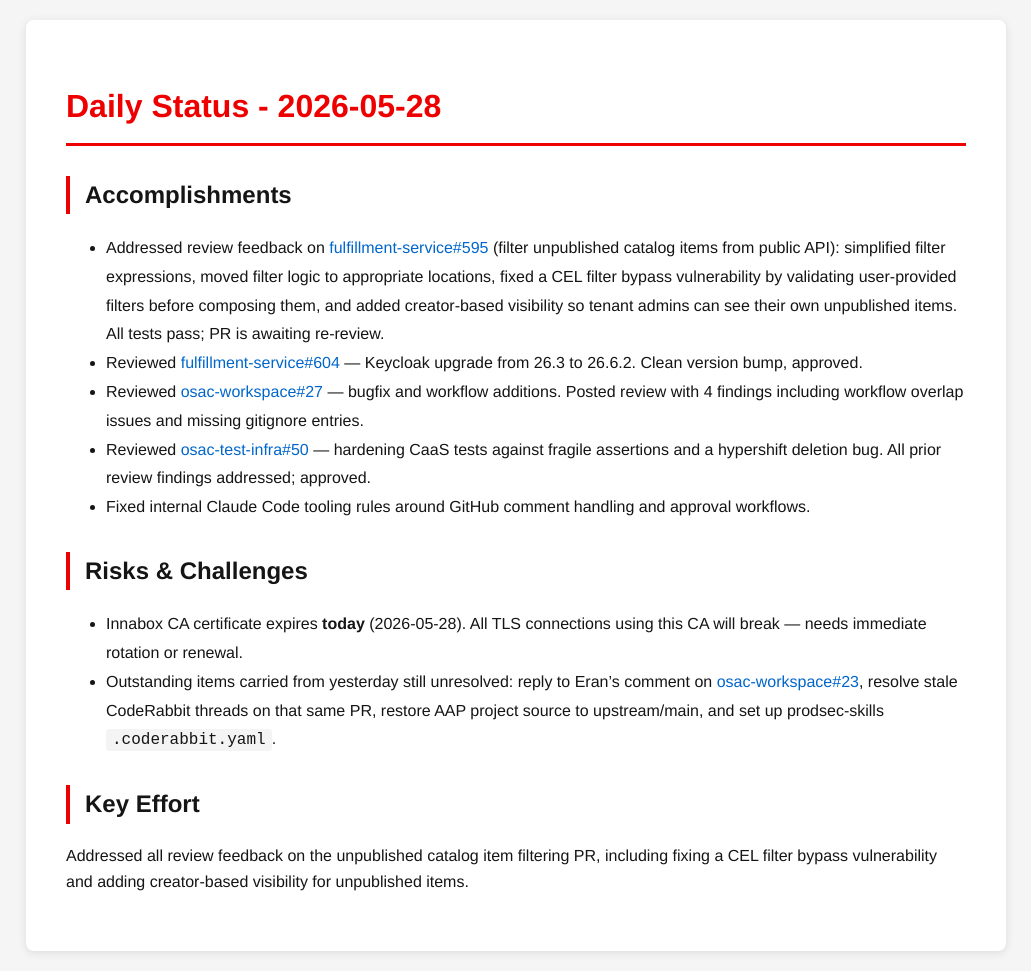
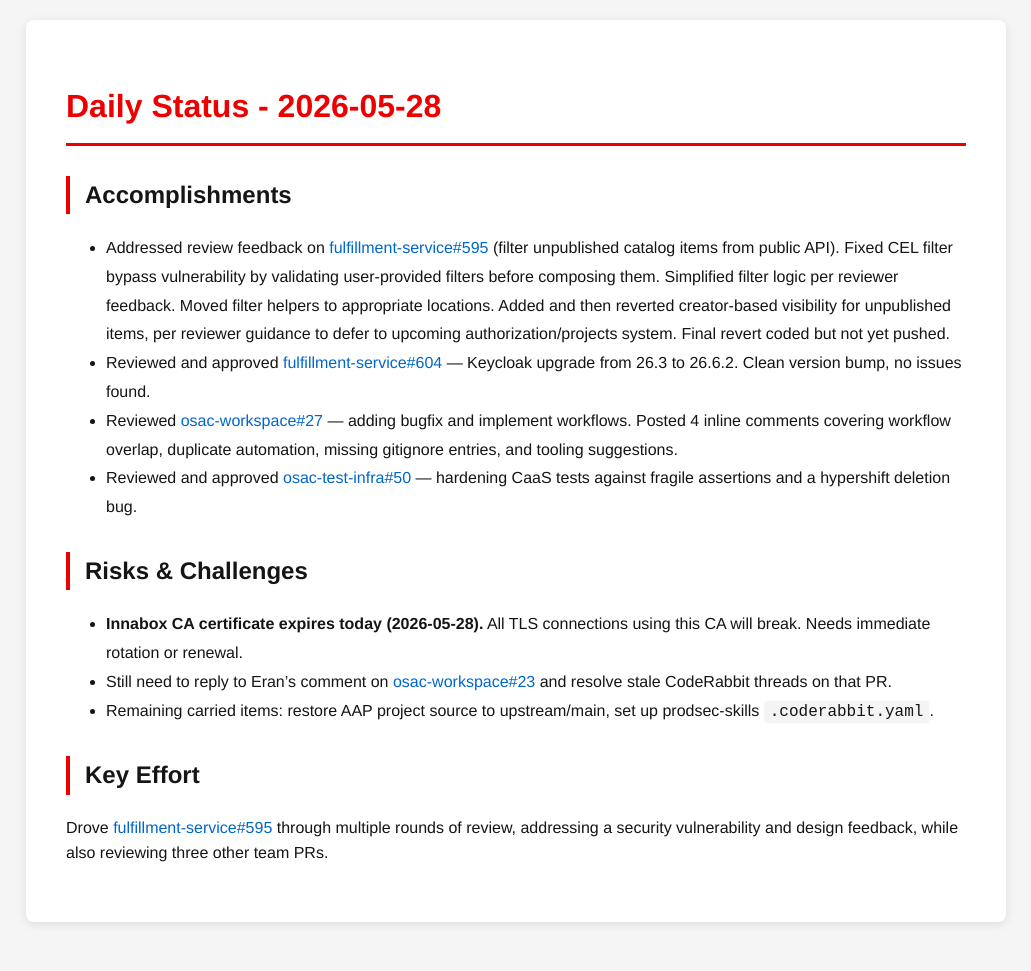
Before and after one commit to tzvatot/daily-status, a Jekyll site: the page built from 2026-05-28.md, in a window 1280 px wide. Shown: the whole page, without its empty margins (124-1155 px from the left). Built offline with Jekyll 4.4.1, drawn with Linux system fonts in a browser that asks for light colours; after the commit the page ends 942 px from its top, so only the background shows below that.

Commit message:
Daily status update - 2026-05-28

```diff
--- a/2026-05-28.md
+++ b/2026-05-28.md
@@ -7,15 +7,15 @@
 # Daily Status - 2026-05-28
 
 ## Accomplishments
-- Addressed review feedback on [fulfillment-service#595](https://github.com/osac-project/fulfillment-service/pull/595) (filter unpublished catalog items from public API): simplified filter expressions, moved filter logic to appropriate locations, fixed a CEL filter bypass vulnerability by validating user-provided filters before composing them, and added creator-based visibility so tenant admins can see their own unpublished items. All tests pass; PR is awaiting re-review.
-- Reviewed [fulfillment-service#604](https://github.com/osac-project/fulfillment-service/pull/604) — Keycloak upgrade from 26.3 to 26.6.2. Clean version bump, approved.
-- Reviewed [osac-workspace#27](https://github.com/osac-project/osac-workspace/pull/27) — bugfix and workflow additions. Posted review with 4 findings including workflow overlap issues and missing gitignore entries.
-- Reviewed [osac-test-infra#50](https://github.com/osac-project/osac-test-infra/pull/50) — hardening CaaS tests against fragile assertions and a hypershift deletion bug. All prior review findings addressed; approved.
-- Fixed internal Claude Code tooling rules around GitHub comment handling and approval workflows.
+- Addressed review feedback on [fulfillment-service#595](https://github.com/osac-project/fulfillment-service/pull/595) (filter unpublished catalog items from public API). Fixed CEL filter bypass vulnerability by validating user-provided filters before composing them. Simplified filter logic per reviewer feedback. Moved filter helpers to appropriate locations. Added and then reverted creator-based visibility for unpublished items, per reviewer guidance to defer to upcoming authorization/projects system. Final revert coded but not yet pushed.
+- Reviewed and approved [fulfillment-service#604](https://github.com/osac-project/fulfillment-service/pull/604) — Keycloak upgrade from 26.3 to 26.6.2. Clean version bump, no issues found.
+- Reviewed [osac-workspace#27](https://github.com/osac-project/osac-workspace/pull/27) — adding bugfix and implement workflows. Posted 4 inline comments covering workflow overlap, duplicate automation, missing gitignore entries, and tooling suggestions.
+- Reviewed and approved [osac-test-infra#50](https://github.com/osac-project/osac-test-infra/pull/50) — hardening CaaS tests against fragile assertions and a hypershift deletion bug.
 
 ## Risks & Challenges
-- Innabox CA certificate expires **today** (2026-05-28). All TLS connections using this CA will break — needs immediate rotation or renewal.
-- Outstanding items carried from yesterday still unresolved: reply to Eran's comment on [osac-workspace#23](https://github.com/osac-project/osac-workspace/pull/23), resolve stale CodeRabbit threads on that same PR, restore AAP project source to upstream/main, and set up prodsec-skills `.coderabbit.yaml`.
+- **Innabox CA certificate expires today (2026-05-28).** All TLS connections using this CA will break. Needs immediate rotation or renewal.
+- Still need to reply to Eran's comment on [osac-workspace#23](https://github.com/osac-project/osac-workspace/pull/23) and resolve stale CodeRabbit threads on that PR.
+- Remaining carried items: restore AAP project source to upstream/main, set up prodsec-skills `.coderabbit.yaml`.
 
 ## Key Effort
-Addressed all review feedback on the unpublished catalog item filtering PR, including fixing a CEL filter bypass vulnerability and adding creator-based visibility for unpublished items.
+Drove [fulfillment-service#595](https://github.com/osac-project/fulfillment-service/pull/595) through multiple rounds of review, addressing a security vulnerability and design feedback, while also reviewing three other team PRs.
```
